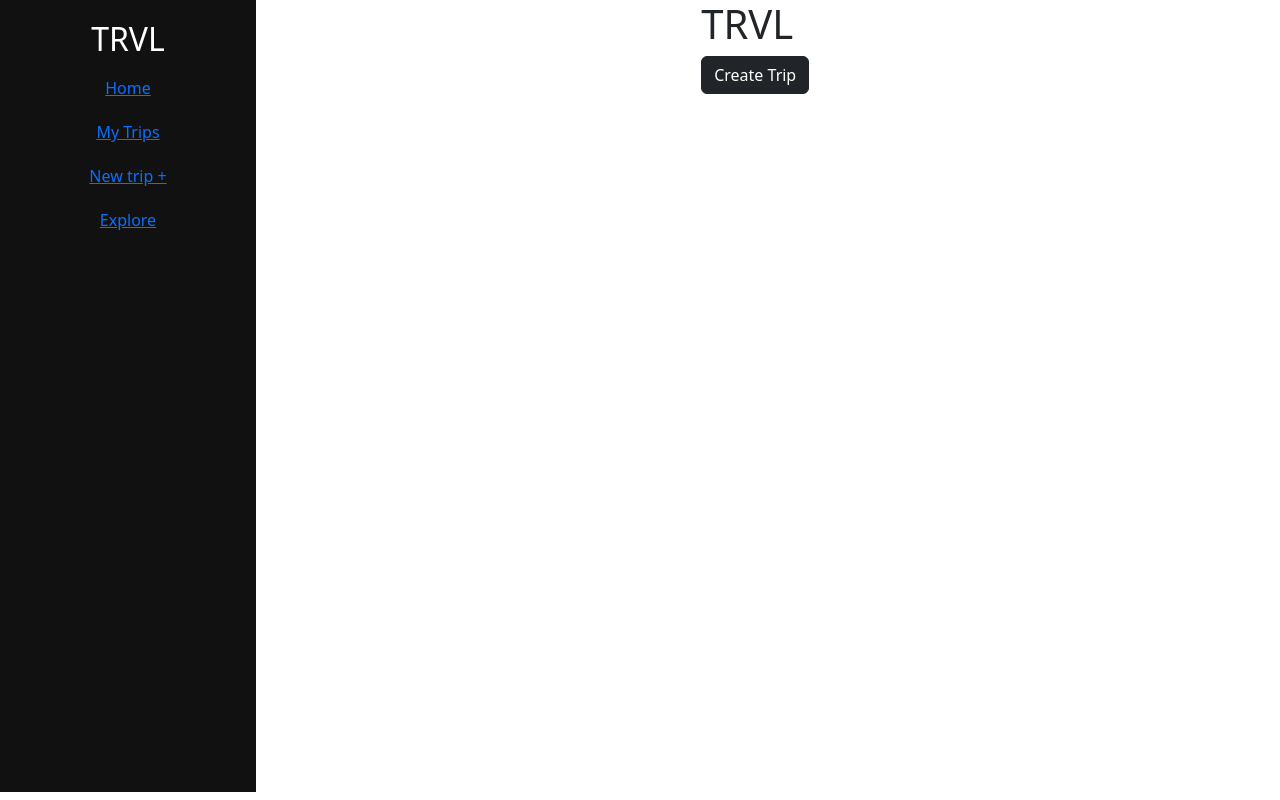
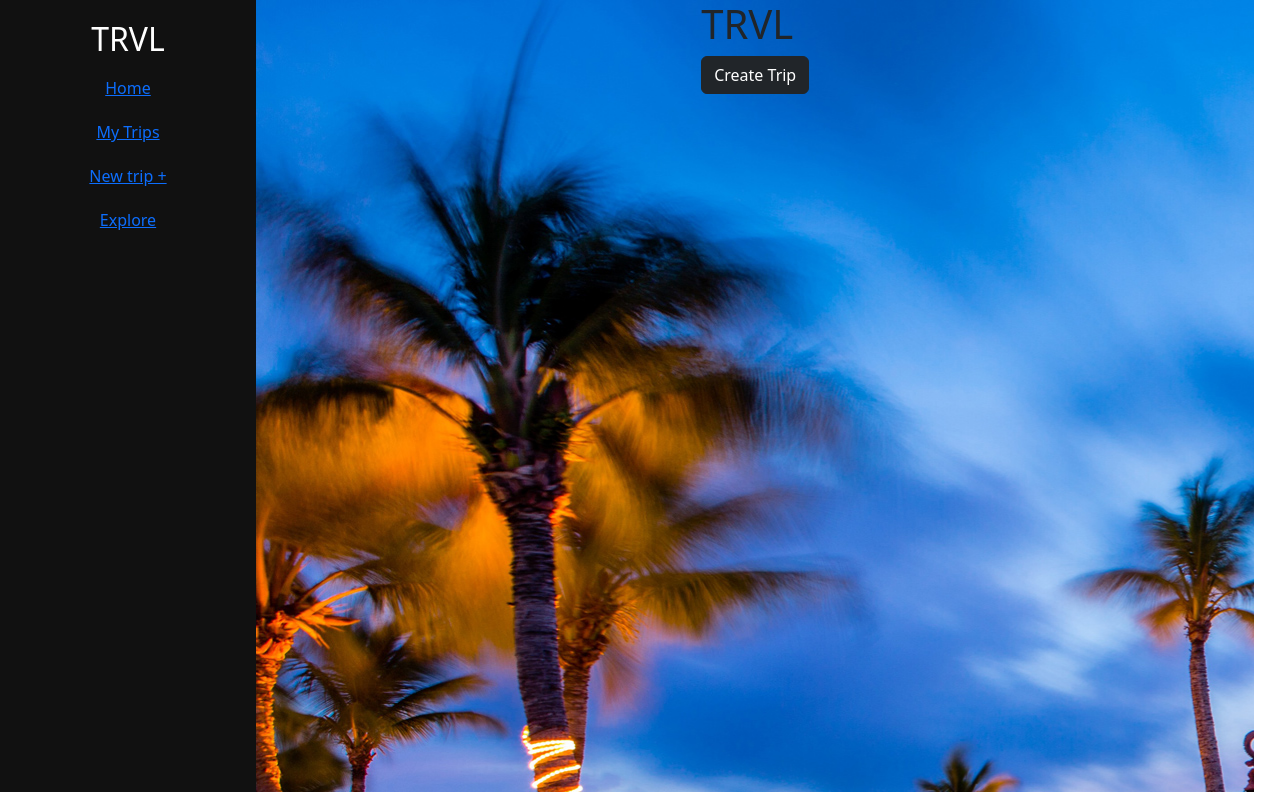
Before and after one commit to Angelwd/TRVL-Project, a React (Vite) app: page / in a window 1280 px wide. Built offline with nearby package versions, Linux system fonts and the light colour scheme; no server answers.

Commit message:
added bg img

```diff
--- a/src/App.css
+++ b/src/App.css
@@ -11,6 +11,7 @@
   flex-direction: row;
   justify-content: space-around;
   width: 78vw;
+  background-image: url("./Images/dining-desktop.jpg");
 
 }
 
```
